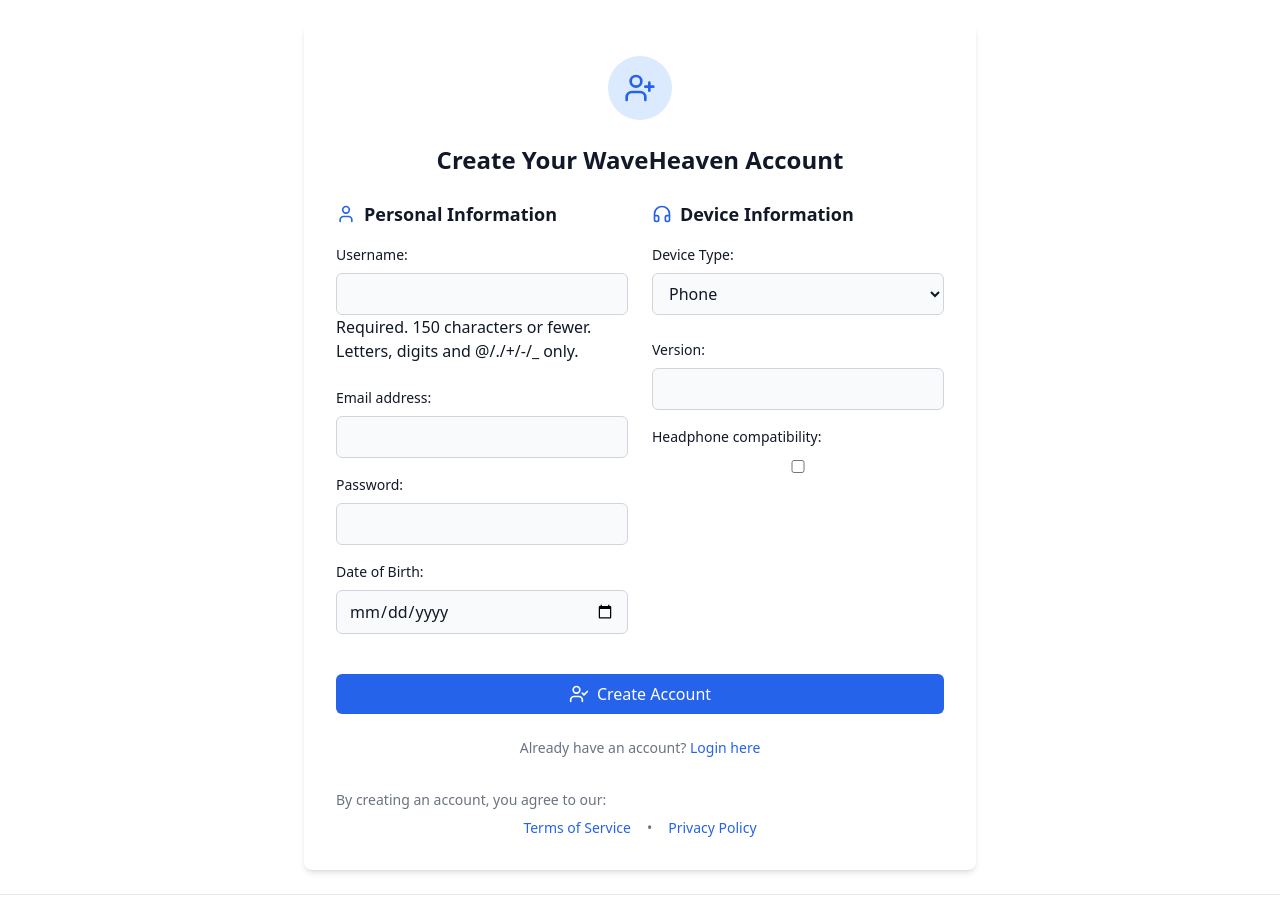
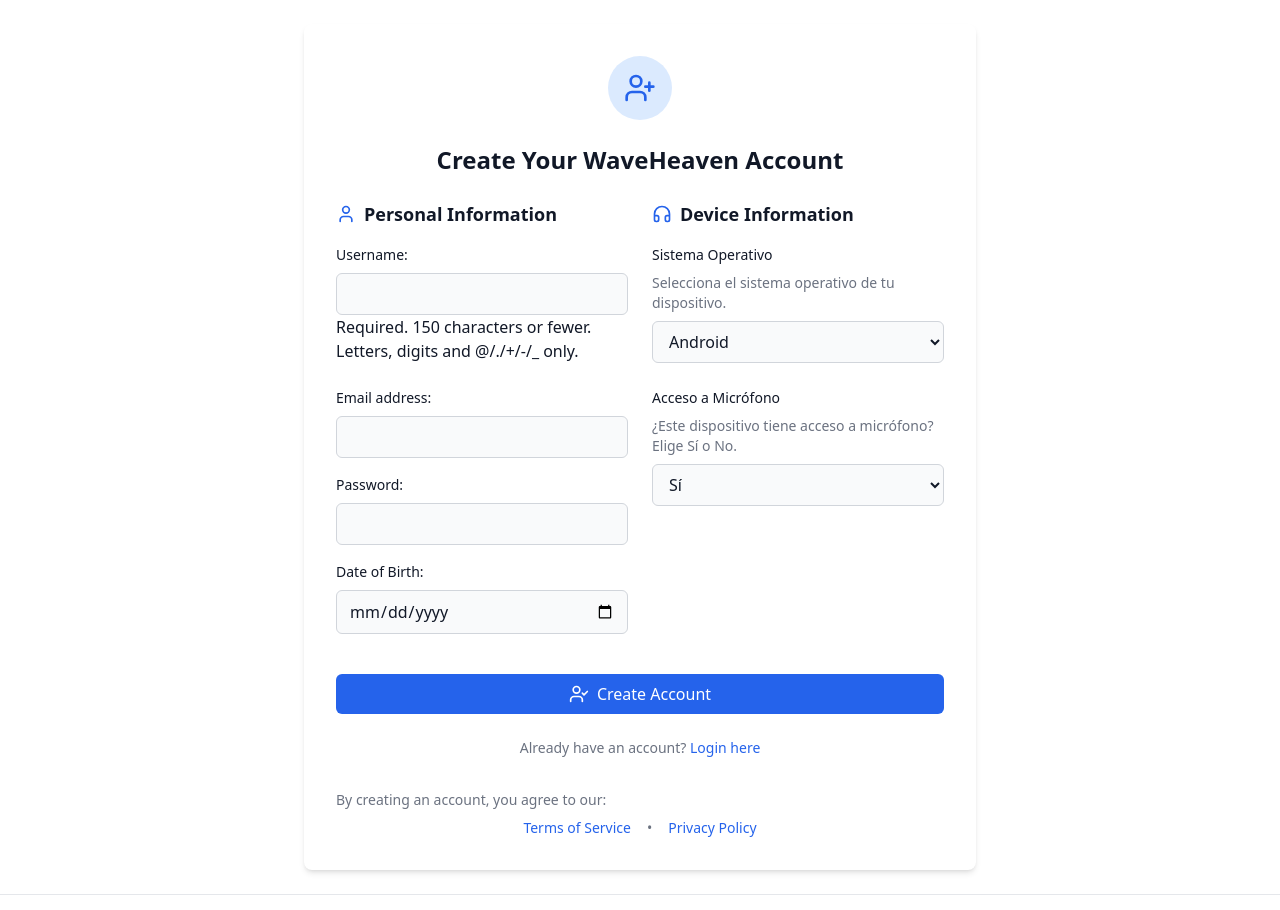
Before and after one commit to AGR-23/WaveHeaven, a Django app: page /register/ in a window 1280 px wide. Shown: the part 56-966 px from the top of the page. Run offline with Django 5.2, Linux system fonts and the light colour scheme; some libraries are stand-ins or nearby versions.

Commit message:
Correction in register form

```diff
--- a/waveheavenproject/wa/forms.py
+++ b/waveheavenproject/wa/forms.py
@@ -28,15 +28,16 @@
 
 
 class DeviceForm(forms.ModelForm):
-    DEVICE_CHOICES = [
-        ("Phone", "Phone"),
-        ("Computer", "Computer")
+    OS_CHOICES = [
+        ("Android", "Android"),
+        ("iOS", "iOS"),
+        ("Otro", "Otro"),
     ]
 
     type = forms.ChoiceField(
-        choices=DEVICE_CHOICES,
+        choices=OS_CHOICES,
         widget=forms.Select,
-        label="Device Type"
+        label="Operating System"
     )
 
     class Meta:
--- a/waveheavenproject/wa/templates/register.html
+++ b/waveheavenproject/wa/templates/register.html
@@ -23,7 +23,6 @@
         }
     </script>
     <style>
-        /* Custom styling for Django form errors */
         .errorlist {
             color: #ef4444;
             font-size: 0.875rem;
@@ -31,21 +30,15 @@
             list-style-type: none;
             padding-left: 0;
         }
-
-        /* Custom styling for form paragraphs */
         form p {
             margin-bottom: 1.5rem;
         }
-
-        /* Style form labels */
         form label {
             display: block;
             font-size: 0.875rem;
             font-weight: 500;
             margin-bottom: 0.5rem;
         }
-
-        /* Style form inputs */
         form input, form select {
             width: 100%;
             padding: 0.5rem 0.75rem;
@@ -54,15 +47,11 @@
             border-radius: 0.375rem;
             outline: none;
         }
-
-        /* Dark mode styles */
         .dark form input, .dark form select {
             background-color: #374151;
             border-color: #4b5563;
             color: #f9fafb;
         }
-
-        /* Focus styles */
         form input:focus, form select:focus {
             border-color: #3b82f6;
             box-shadow: 0 0 0 2px rgba(59, 130, 246, 0.3);
@@ -70,7 +59,6 @@
     </style>
 </head>
 <body class="flex flex-col min-h-screen bg-white dark:bg-gray-900 text-gray-900 dark:text-gray-100 transition-colors duration-200">
-    <!-- Header -->
     <header class="px-4 lg:px-6 h-14 flex items-center border-b">
         <a href="/" class="flex items-center justify-center">
             <i data-lucide="audio-waveform" class="h-6 w-6 text-blue-600 dark:text-blue-400"></i>
@@ -86,8 +74,6 @@
             </button>
         </nav>
     </header>
-
-    <!-- Main Content -->
     <main class="flex-1 flex items-center justify-center p-6">
         <div class="w-full max-w-2xl">
             <div class="bg-white dark:bg-gray-800 rounded-lg shadow-md p-8">
@@ -96,12 +82,9 @@
                         <i data-lucide="user-plus" class="h-8 w-8 text-blue-600 dark:text-blue-400"></i>
                     </div>
                 </div>
-
                 <h2 class="text-2xl font-bold text-center mb-6">Create Your WaveHeaven Account</h2>
-
                 <form method="post" class="space-y-6">
                     {% csrf_token %}
-
                     <div class="grid grid-cols-1 md:grid-cols-2 gap-6">
                         <div>
                             <h3 class="text-lg font-semibold mb-4 flex items-center">
@@ -112,29 +95,40 @@
                                 {{ user_form.as_p }}
                             </div>
                         </div>
-
                         <div>
                             <h3 class="text-lg font-semibold mb-4 flex items-center">
                                 <i data-lucide="headphones" class="h-5 w-5 mr-2 text-blue-600 dark:text-blue-400"></i>
                                 Device Information
                             </h3>
                             <div class="space-y-4">
-                                {{ device_form.as_p }}
+                                <p>
+                                    <label for="id_type">Sistema Operativo</label>
+                                    <small class="text-sm text-gray-500 dark:text-gray-400 block mb-2">
+                                        Selecciona el sistema operativo de tu dispositivo.
+                                    </small>
+                                    {{ device_form.type }}
+                                </p>
+                                <p>
+                                    <label for="device_microphone">Acceso a Micrófono</label>
+                                    <small class="text-sm text-gray-500 dark:text-gray-400 block mb-2">
+                                        ¿Este dispositivo tiene acceso a micrófono? Elige Sí o No.
+                                    </small>
+                                    <select name="microphone_access" id="device_microphone"
+                                        class="w-full px-3 py-2 bg-gray-50 dark:bg-gray-700 border border-gray-300 dark:border-gray-600 rounded-md text-gray-900 dark:text-white">
+                                        <option value="Sí">Sí</option>
+                                        <option value="No">No</option>
+                                    </select>
+                                </p>
                             </div>
                         </div>
                     </div>
-
                     <div class="pt-4">
-                        <button
-                            type="submit"
-                            class="w-full px-4 py-2 bg-blue-600 text-white rounded-md hover:bg-blue-700 transition flex items-center justify-center"
-                        >
+                        <button type="submit" class="w-full px-4 py-2 bg-blue-600 text-white rounded-md hover:bg-blue-700 transition flex items-center justify-center">
                             <i data-lucide="user-check" class="h-5 w-5 mr-2"></i>
                             Create Account
                         </button>
                     </div>
                 </form>
-
                 <div class="mt-6 text-center">
                     <p class="text-sm text-gray-500 dark:text-gray-400">
                         Already have an account?
@@ -143,7 +137,6 @@
                         </a>
                     </p>
                 </div>
-
                 <div class="mt-8 text-sm text-gray-500 dark:text-gray-400">
                     <p class="mb-2">By creating an account, you agree to our:</p>
                     <div class="flex justify-center space-x-4">
@@ -155,8 +148,6 @@
             </div>
         </div>
     </main>
-
-    <!-- Footer -->
     <footer class="flex flex-col gap-2 sm:flex-row py-6 w-full shrink-0 items-center px-4 md:px-6 border-t">
         <p class="text-xs text-gray-500 dark:text-gray-400">© 2025 WaveHeaven. All rights reserved.</p>
         <nav class="sm:ml-auto flex gap-4 sm:gap-6">
@@ -164,14 +155,10 @@
             <a class="text-xs hover:underline underline-offset-4" href="#">Privacy Policy</a>
         </nav>
     </footer>
-
     <script>
-        // Dark mode toggle
         document.getElementById('darkModeToggle').addEventListener('click', () => {
             document.documentElement.classList.toggle('dark');
         });
-
-        // Initialize Lucide icons
         lucide.createIcons();
     </script>
 </body>
--- a/waveheavenproject/wa/views.py
+++ b/waveheavenproject/wa/views.py
@@ -101,7 +101,6 @@
     except Exception as e:
         return JsonResponse({'error': str(e)}, status=500)
 
-
 @csrf_exempt
 def user_register(request):
     if request.method == "POST":
@@ -109,64 +108,42 @@
         device_form = DeviceForm(request.POST)
 
         if user_form.is_valid() and device_form.is_valid():
-            # Guardar el usuario
+            # Crear usuario
             user = user_form.save(commit=False)
             user.set_password(user_form.cleaned_data["password"])
             user.save()
 
-            # Obtener la fecha de nacimiento desde el formulario
             birthday = user_form.cleaned_data.get("birthday")
 
-            # Calcular la edad
-            today = date.today()
-            age = today.year - birthday.year - ((today.month, today.day) < (birthday.month, birthday.day))
-
-            # Crear UserPreferences para el usuario con perfiles por defecto
+            # Crear UserPreferences
             user_prefs = UserPreferences.objects.create(
                 user=user,
                 name=user_form.cleaned_data.get("username"),
                 email=user_form.cleaned_data.get("email"),
-                birthday=birthday,  # Guardar la fecha de nacimiento
+                birthday=birthday,
             )
 
-            # Agregar perfiles de audio por defecto
+            # Asignar microphone_active según lo recibido en el formulario
+            microphone_access = request.POST.get("microphone_access")
+            user_prefs.microphone_active = (microphone_access == "Sí")
+
+            # Perfiles de audio por defecto
             user_prefs.audio_profiles = [
-                {
-                    "name": "Music",
-                    "bass": 80,
-                    "mid": 60,
-                    "treble": 50,
-                    "environment": "Indoor"
-                },
-                {
-                    "name": "Podcast",
-                    "bass": 40,
-                    "mid": 85,
-                    "treble": 50,
-                    "environment": "Outdoor"
-                },
-                {
-                    "name": "Call",
-                    "bass": 50,
-                    "mid": 50,
-                    "treble": 50,
-                    "environment": "Indoor"
-                },
+                {"name": "Music", "bass": 80, "mid": 60, "treble": 50, "environment": "Indoor"},
+                {"name": "Podcast", "bass": 40, "mid": 85, "treble": 50, "environment": "Outdoor"},
+                {"name": "Call", "bass": 50, "mid": 50, "treble": 50, "environment": "Indoor"},
                 {"name": "Gaming", "bass": 70, "mid": 65, "treble": 75, "environment": "Gaming Room"},
                 {"name": "Calls", "bass": 30, "mid": 95, "treble": 80, "environment": "Office"},
                 {"name": "Relax", "bass": 60, "mid": 50, "treble": 40, "environment": "Quiet Space"},
-
             ]
             user_prefs.save()
 
-            # Guardar el dispositivo asociado al UserPreferences
+            # Guardar dispositivo (sin type ni headphone_compatibility)
             device = device_form.save(commit=False)
-            device.user = user_prefs  # Asignar UserPreferences en lugar de User
+            device.user = user_prefs
             device.save()
 
-            # Iniciar sesión automáticamente después del registro
             login(request, user)
-
             return redirect("hearing_test")
 
     else:
```
Also changed, not shown: waveheavenproject/wa/templates/index.html (+14 -6 lines).
